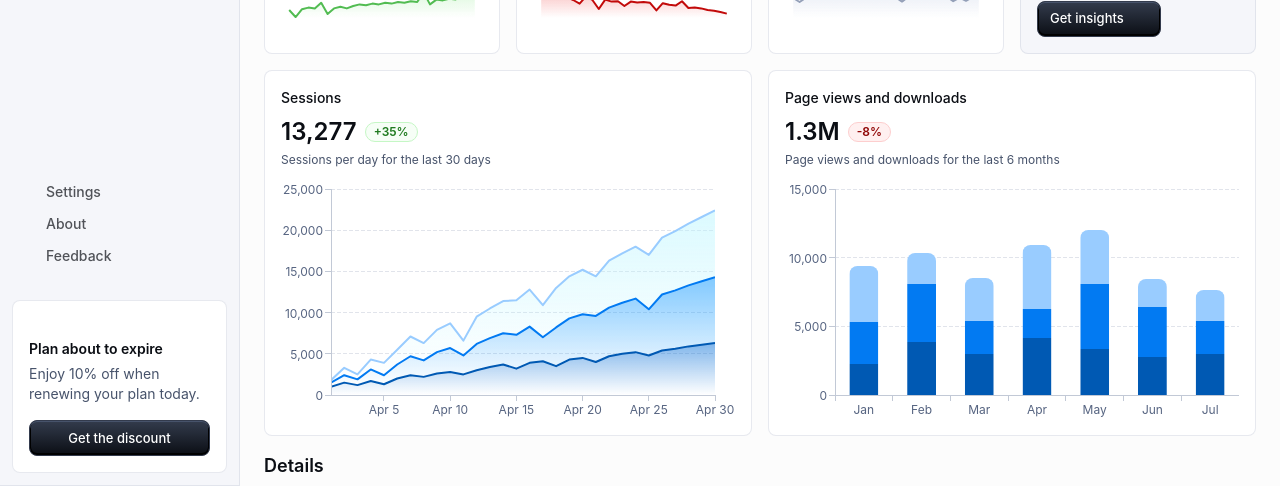
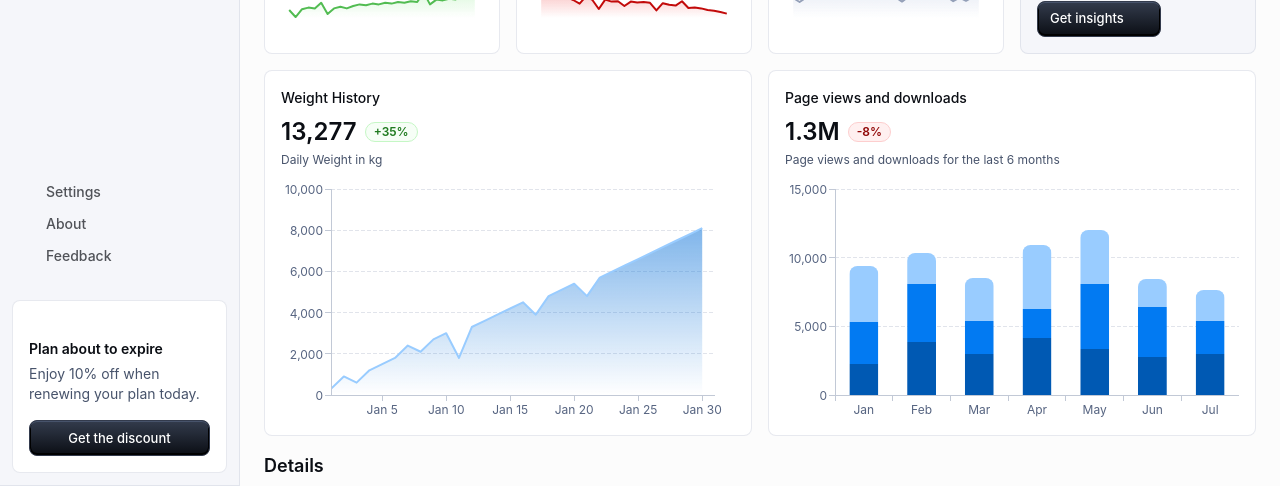
Before and after one commit to BelaGereon/fitness-dashboard, a React (Vite) app: page / in a window 1280 px wide. Shown: the part 244-730 px from the top of the page. Built offline with nearby package versions, Linux system fonts and the light colour scheme; some icons are missing.

Commit message:
:recycle: repurpose session chart for overall weight measurement history

```diff
--- a/src/dashboard/components/MainGrid.tsx
+++ b/src/dashboard/components/MainGrid.tsx
@@ -1,52 +1,53 @@
-import Grid from '@mui/material/Grid';
-import Box from '@mui/material/Box';
-import Stack from '@mui/material/Stack';
-import Typography from '@mui/material/Typography';
-import Copyright from '../internals/components/Copyright';
-import ChartUserByCountry from './ChartUserByCountry';
-import CustomizedTreeView from './CustomizedTreeView';
-import CustomizedDataGrid from './CustomizedDataGrid';
-import HighlightedCard from './HighlightedCard';
-import PageViewsBarChart from './PageViewsBarChart';
-import SessionsChart from './SessionsChart';
-import StatCard, { StatCardProps } from './StatCard';
+import Grid from "@mui/material/Grid";
+import Box from "@mui/material/Box";
+import Stack from "@mui/material/Stack";
+import Typography from "@mui/material/Typography";
+import Copyright from "../internals/components/Copyright";
+import ChartUserByCountry from "./ChartUserByCountry";
+import CustomizedTreeView from "./CustomizedTreeView";
+import CustomizedDataGrid from "./CustomizedDataGrid";
+import HighlightedCard from "./HighlightedCard";
+import PageViewsBarChart from "./PageViewsBarChart";
+import WeightHistoryChart from "./WeightHistoryChart";
+import StatCard, { StatCardProps } from "./StatCard";
 
 const data: StatCardProps[] = [
   {
-    title: 'Users',
-    value: '14k',
-    interval: 'Last 30 days',
-    trend: 'up',
+    title: "Users",
+    value: "14k",
+    interval: "Last 30 days",
+    trend: "up",
     data: [
-      200, 24, 220, 260, 240, 380, 100, 240, 280, 240, 300, 340, 320, 360, 340, 380,
-      360, 400, 380, 420, 400, 640, 340, 460, 440, 480, 460, 600, 880, 920,
+      200, 24, 220, 260, 240, 380, 100, 240, 280, 240, 300, 340, 320, 360, 340,
+      380, 360, 400, 380, 420, 400, 640, 340, 460, 440, 480, 460, 600, 880, 920,
     ],
   },
   {
-    title: 'Conversions',
-    value: '325',
-    interval: 'Last 30 days',
-    trend: 'down',
+    title: "Conversions",
+    value: "325",
+    interval: "Last 30 days",
+    trend: "down",
     data: [
-      1640, 1250, 970, 1130, 1050, 900, 720, 1080, 900, 450, 920, 820, 840, 600, 820,
-      780, 800, 760, 380, 740, 660, 620, 840, 500, 520, 480, 400, 360, 300, 220,
+      1640, 1250, 970, 1130, 1050, 900, 720, 1080, 900, 450, 920, 820, 840, 600,
+      820, 780, 800, 760, 380, 740, 660, 620, 840, 500, 520, 480, 400, 360, 300,
+      220,
     ],
   },
   {
-    title: 'Event count',
-    value: '200k',
-    interval: 'Last 30 days',
-    trend: 'neutral',
+    title: "Event count",
+    value: "200k",
+    interval: "Last 30 days",
+    trend: "neutral",
     data: [
-      500, 400, 510, 530, 520, 600, 530, 520, 510, 730, 520, 510, 530, 620, 510, 530,
-      520, 410, 530, 520, 610, 530, 520, 610, 530, 420, 510, 430, 520, 510,
+      500, 400, 510, 530, 520, 600, 530, 520, 510, 730, 520, 510, 530, 620, 510,
+      530, 520, 410, 530, 520, 610, 530, 520, 610, 530, 420, 510, 430, 520, 510,
     ],
   },
 ];
 
 export default function MainGrid() {
   return (
-    <Box sx={{ width: '100%', maxWidth: { sm: '100%', md: '1700px' } }}>
+    <Box sx={{ width: "100%", maxWidth: { sm: "100%", md: "1700px" } }}>
       {/* cards */}
       <Typography component="h2" variant="h6" sx={{ mb: 2 }}>
         Overview
@@ -66,7 +67,7 @@ export default function MainGrid() {
           <HighlightedCard />
         </Grid>
         <Grid size={{ xs: 12, md: 6 }}>
-          <SessionsChart />
+          <WeightHistoryChart />
         </Grid>
         <Grid size={{ xs: 12, md: 6 }}>
           <PageViewsBarChart />
@@ -80,7 +81,7 @@ export default function MainGrid() {
           <CustomizedDataGrid />
         </Grid>
         <Grid size={{ xs: 12, lg: 3 }}>
-          <Stack gap={2} direction={{ xs: 'column', sm: 'row', lg: 'column' }}>
+          <Stack gap={2} direction={{ xs: "column", sm: "row", lg: "column" }}>
             <CustomizedTreeView />
             <ChartUserByCountry />
           </Stack>
--- a/src/dashboard/components/SessionsChart.tsx
+++ /dev/null
@@ -1,147 +0,0 @@
-import { useTheme } from '@mui/material/styles';
-import Card from '@mui/material/Card';
-import CardContent from '@mui/material/CardContent';
-import Chip from '@mui/material/Chip';
-import Typography from '@mui/material/Typography';
-import Stack from '@mui/material/Stack';
-import { LineChart } from '@mui/x-charts/LineChart';
-
-function AreaGradient({ color, id }: { color: string; id: string }) {
-  return (
-    <defs>
-      <linearGradient id={id} x1="50%" y1="0%" x2="50%" y2="100%">
-        <stop offset="0%" stopColor={color} stopOpacity={0.5} />
-        <stop offset="100%" stopColor={color} stopOpacity={0} />
-      </linearGradient>
-    </defs>
-  );
-}
-
-function getDaysInMonth(month: number, year: number) {
-  const date = new Date(year, month, 0);
-  const monthName = date.toLocaleDateString('en-US', {
-    month: 'short',
-  });
-  const daysInMonth = date.getDate();
-  const days = [];
-  let i = 1;
-  while (days.length < daysInMonth) {
-    days.push(`${monthName} ${i}`);
-    i += 1;
-  }
-  return days;
-}
-
-export default function SessionsChart() {
-  const theme = useTheme();
-  const data = getDaysInMonth(4, 2024);
-
-  const colorPalette = [
-    theme.palette.primary.light,
-    theme.palette.primary.main,
-    theme.palette.primary.dark,
-  ];
-
-  return (
-    <Card variant="outlined" sx={{ width: '100%' }}>
-      <CardContent>
-        <Typography component="h2" variant="subtitle2" gutterBottom>
-          Sessions
-        </Typography>
-        <Stack sx={{ justifyContent: 'space-between' }}>
-          <Stack
-            direction="row"
-            sx={{
-              alignContent: { xs: 'center', sm: 'flex-start' },
-              alignItems: 'center',
-              gap: 1,
-            }}
-          >
-            <Typography variant="h4" component="p">
-              13,277
-            </Typography>
-            <Chip size="small" color="success" label="+35%" />
-          </Stack>
-          <Typography variant="caption" sx={{ color: 'text.secondary' }}>
-            Sessions per day for the last 30 days
-          </Typography>
-        </Stack>
-        <LineChart
-          colors={colorPalette}
-          xAxis={[
-            {
-              scaleType: 'point',
-              data,
-              tickInterval: (index, i) => (i + 1) % 5 === 0,
-              height: 24,
-            },
-          ]}
-          yAxis={[{ width: 50 }]}
-          series={[
-            {
-              id: 'direct',
-              label: 'Direct',
-              showMark: false,
-              curve: 'linear',
-              stack: 'total',
-              area: true,
-              stackOrder: 'ascending',
-              data: [
-                300, 900, 600, 1200, 1500, 1800, 2400, 2100, 2700, 3000, 1800, 3300,
-                3600, 3900, 4200, 4500, 3900, 4800, 5100, 5400, 4800, 5700, 6000,
-                6300, 6600, 6900, 7200, 7500, 7800, 8100,
-              ],
-            },
-            {
-              id: 'referral',
-              label: 'Referral',
-              showMark: false,
-              curve: 'linear',
-              stack: 'total',
-              area: true,
-              stackOrder: 'ascending',
-              data: [
-                500, 900, 700, 1400, 1100, 1700, 2300, 2000, 2600, 2900, 2300, 3200,
-                3500, 3800, 4100, 4400, 2900, 4700, 5000, 5300, 5600, 5900, 6200,
-                6500, 5600, 6800, 7100, 7400, 7700, 8000,
-              ],
-            },
-            {
-              id: 'organic',
-              label: 'Organic',
-              showMark: false,
-              curve: 'linear',
-              stack: 'total',
-              stackOrder: 'ascending',
-              data: [
-                1000, 1500, 1200, 1700, 1300, 2000, 2400, 2200, 2600, 2800, 2500,
-                3000, 3400, 3700, 3200, 3900, 4100, 3500, 4300, 4500, 4000, 4700,
-                5000, 5200, 4800, 5400, 5600, 5900, 6100, 6300,
-              ],
-              area: true,
-            },
-          ]}
-          height={250}
-          margin={{ left: 0, right: 20, top: 20, bottom: 0 }}
-          grid={{ horizontal: true }}
-          sx={{
-            '& .MuiAreaElement-series-organic': {
-              fill: "url('#organic')",
-            },
-            '& .MuiAreaElement-series-referral': {
-              fill: "url('#referral')",
-            },
-            '& .MuiAreaElement-series-direct': {
-              fill: "url('#direct')",
-            },
-          }}
-          hideLegend
-        >
-          <AreaGradient color={theme.palette.primary.dark} id="organic" />
-          <AreaGradient color={theme.palette.primary.main} id="referral" />
-          <AreaGradient color={theme.palette.primary.light} id="direct" />
-        </LineChart>
-      </CardContent>
-    </Card>
-  );
-}
--- /dev/null
+++ b/src/dashboard/components/WeightHistoryChart.tsx
@@ -0,0 +1,109 @@
+import { useTheme } from "@mui/material/styles";
+import Card from "@mui/material/Card";
+import CardContent from "@mui/material/CardContent";
+import Chip from "@mui/material/Chip";
+import Typography from "@mui/material/Typography";
+import Stack from "@mui/material/Stack";
+import { LineChart } from "@mui/x-charts/LineChart";
+
+function AreaGradient({ color, id }: { color: string; id: string }) {
+  return (
+    <defs>
+      <linearGradient id={id} x1="50%" y1="0%" x2="50%" y2="100%">
+        <stop offset="0%" stopColor={color} stopOpacity={0.5} />
+        <stop offset="100%" stopColor={color} stopOpacity={0} />
+      </linearGradient>
+    </defs>
+  );
+}
+
+function getDaysInMonth(month: number, year: number) {
+  const date = new Date(year, month, 0);
+  const monthName = date.toLocaleDateString("en-US", {
+    month: "short",
+  });
+  const daysInMonth = date.getDate();
+  const days = [];
+  let i = 1;
+  while (days.length < daysInMonth) {
+    days.push(`${monthName} ${i}`);
+    i += 1;
+  }
+  return days;
+}
+
+export default function WeightHistoryChart() {
+  const theme = useTheme();
+  const data = getDaysInMonth(1, 2026);
+
+  const colorPalette = [
+    theme.palette.primary.light,
+    theme.palette.primary.main,
+    theme.palette.primary.dark,
+  ];
+
+  return (
+    <Card variant="outlined" sx={{ width: "100%" }}>
+      <CardContent>
+        <Typography component="h2" variant="subtitle2" gutterBottom>
+          Weight History
+        </Typography>
+        <Stack sx={{ justifyContent: "space-between" }}>
+          <Stack
+            direction="row"
+            sx={{
+              alignContent: { xs: "center", sm: "flex-start" },
+              alignItems: "center",
+              gap: 1,
+            }}
+          >
+            <Typography variant="h4" component="p">
+              13,277
+            </Typography>
+            <Chip size="small" color="success" label="+35%" />
+          </Stack>
+          <Typography variant="caption" sx={{ color: "text.secondary" }}>
+            Daily Weight in kg
+          </Typography>
+        </Stack>
+        <LineChart
+          colors={colorPalette}
+          xAxis={[
+            {
+              scaleType: "point",
+              data,
+              tickInterval: (_index, i) => (i + 1) % 5 === 0,
+              height: 24,
+            },
+          ]}
+          yAxis={[{ width: 50 }]}
+          series={[
+            {
+              id: "weight",
+              label: "Weight",
+              showMark: false,
+              curve: "linear",
+              area: true,
+              data: [
+                300, 900, 600, 1200, 1500, 1800, 2400, 2100, 2700, 3000, 1800,
+                3300, 3600, 3900, 4200, 4500, 3900, 4800, 5100, 5400, 4800,
+                5700, 6000, 6300, 6600, 6900, 7200, 7500, 7800, 8100,
+              ],
+            },
+          ]}
+          height={250}
+          margin={{ left: 0, right: 20, top: 20, bottom: 0 }}
+          grid={{ horizontal: true }}
+          sx={{
+            "& .MuiAreaElement-series-weight": {
+              fill: "url('#weight')",
+            },
+          }}
+          hideLegend
+        >
+          <AreaGradient color={theme.palette.primary.dark} id="weight" />
+        </LineChart>
+      </CardContent>
+    </Card>
+  );
+}
```
